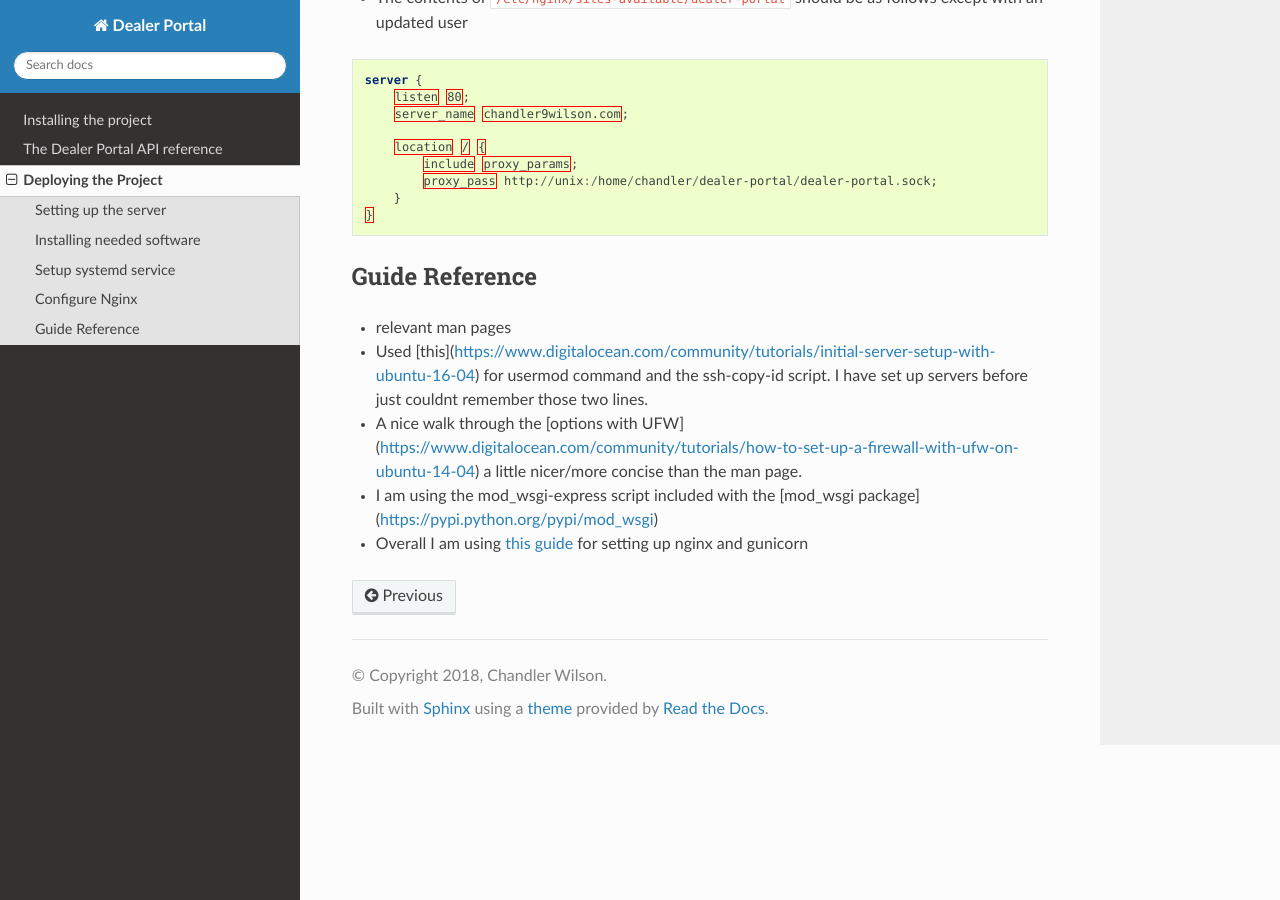
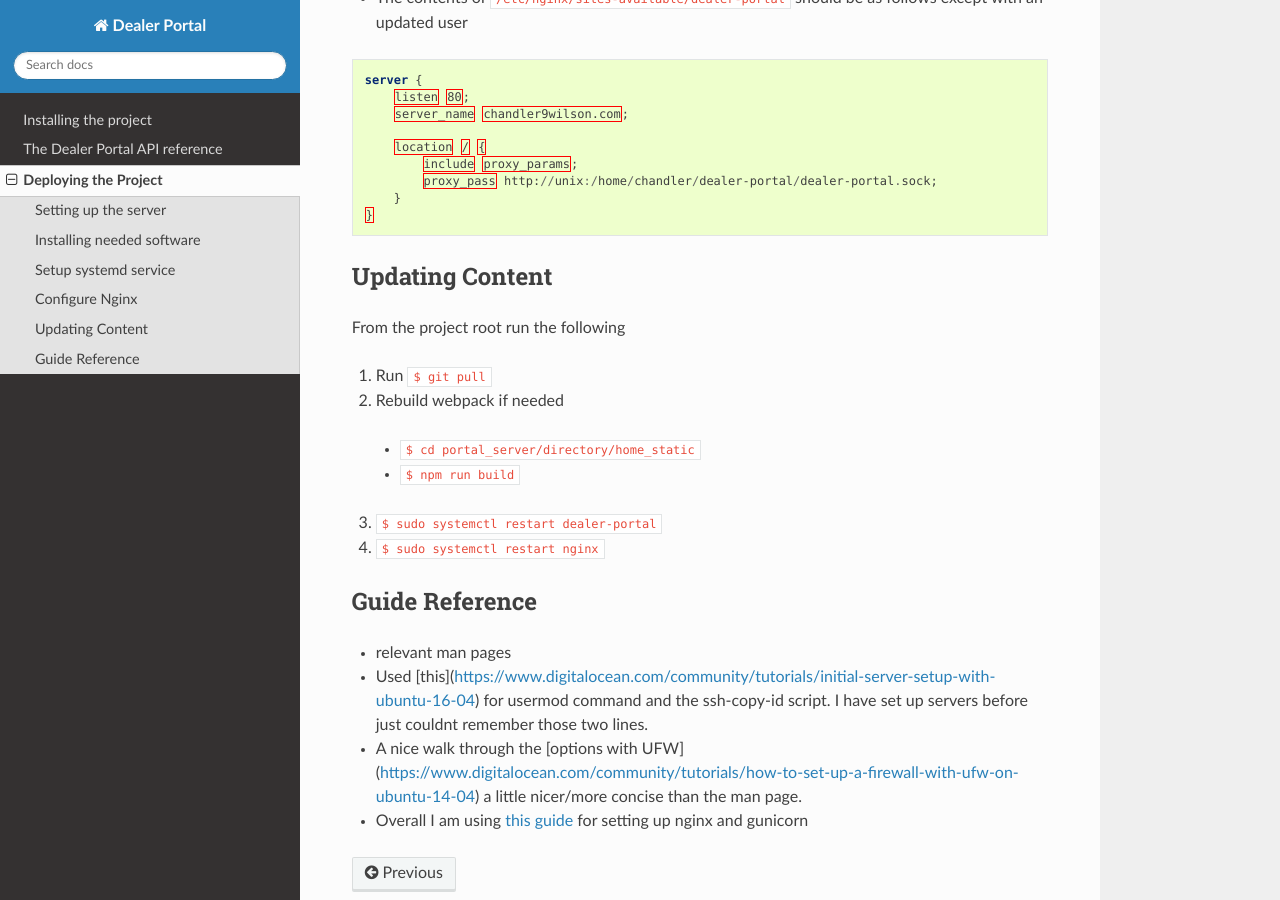
Before and after one commit to Chandler9Wilson/dealer-portal, a Sphinx documentation site: the page built from docs/source/deploy.rst, in a window 1280 px wide and 900 px high, scrolled down 1423 px. Built offline with Sphinx 7.4.7 and the Read the Docs theme 2.0.0, drawn with Linux system fonts in a browser that asks for light colours.

Commit message:
Added updating content instructions, Removed old guide

```diff
--- a/docs/source/deploy.rst
+++ b/docs/source/deploy.rst
@@ -93,13 +93,27 @@ Configure Nginx
 .. _`this config tutorial`: https://www.digitalocean.com/community/tutorials/how-to-serve-flask-applications-with-gunicorn-and-nginx-on-ubuntu-16-04#configuring-nginx-to-proxy-requests
 
 
+Updating Content
+----------------
+
+From the project root run the following
+
+1. Run ``$ git pull``
+2. Rebuild webpack if needed
+
+  * ``$ cd portal_server/directory/home_static``
+  * ``$ npm run build``
+
+3. ``$ sudo systemctl restart dealer-portal``
+4. ``$ sudo systemctl restart nginx``
+
+
 Guide Reference
 ---------------
 
 * relevant man pages
 * Used [this](https://www.digitalocean.com/community/tutorials/initial-server-setup-with-ubuntu-16-04) for usermod command and the ssh-copy-id script. I have set up servers before just couldnt remember those two lines.
 * A nice walk through the [options with UFW](https://www.digitalocean.com/community/tutorials/how-to-set-up-a-firewall-with-ufw-on-ubuntu-14-04) a little nicer/more concise than the man page.
-* I am using the mod_wsgi-express script included with the [mod_wsgi package](https://pypi.python.org/pypi/mod_wsgi)
 * Overall I am using `this guide`_ for setting up nginx and gunicorn
 
 .. _`this guide`: https://www.digitalocean.com/community/tutorials/how-to-serve-flask-applications-with-gunicorn-and-nginx-on-ubuntu-16-04
```
